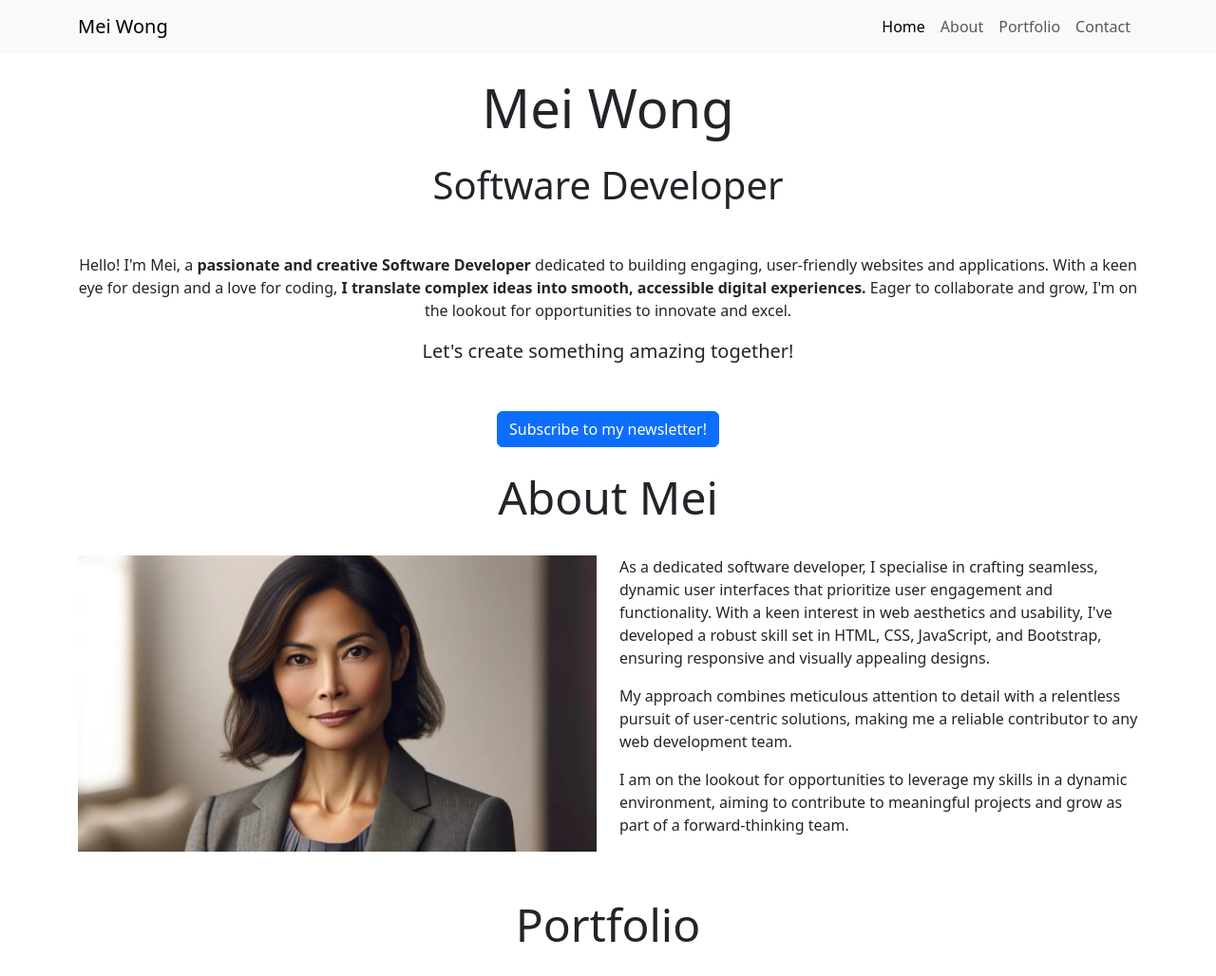
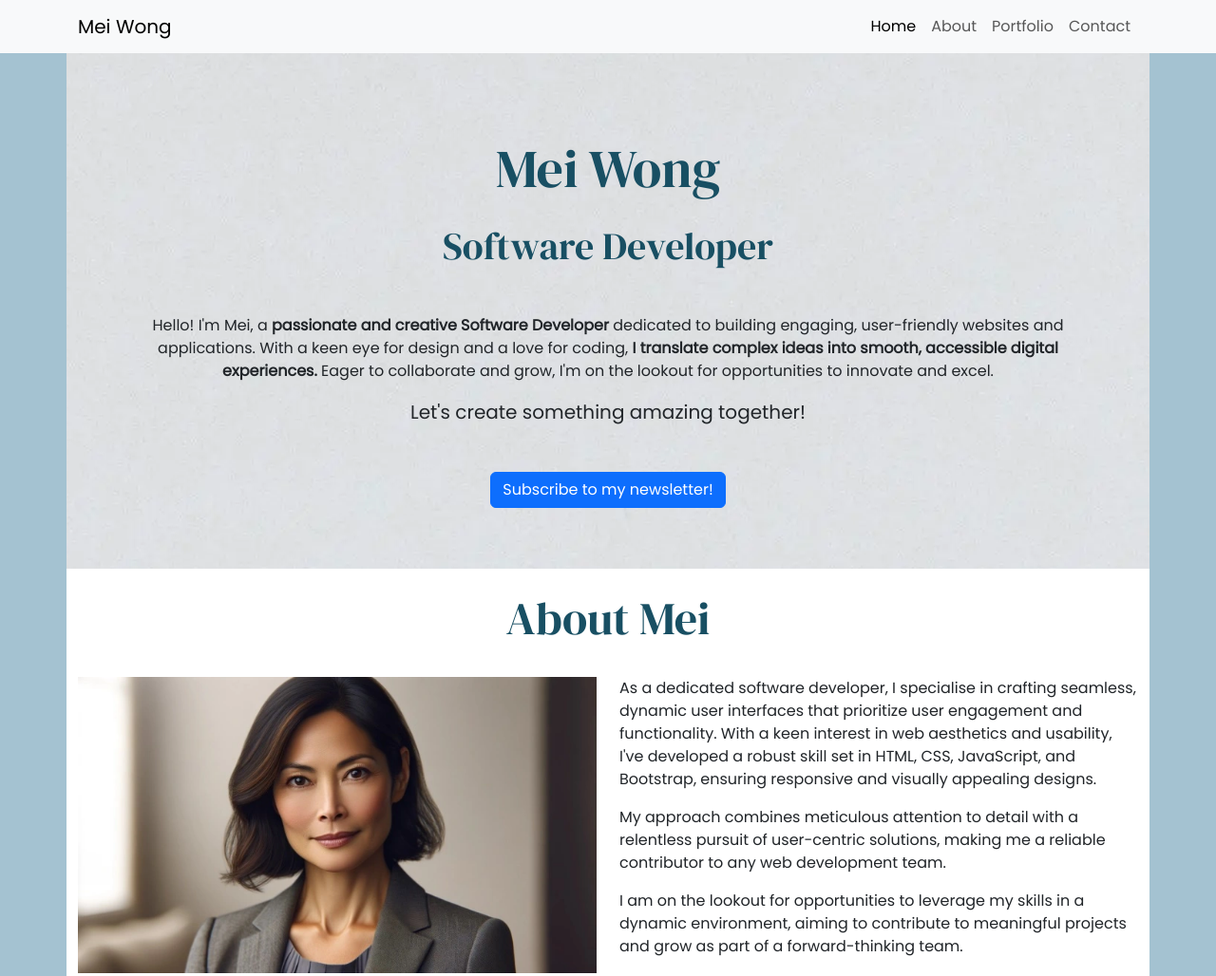
Before and after one commit to krisjowen/bootstrap-portfolio, a plain HTML site: page index.html in a window 1280 px wide. Shown: the top 1028 px of the page at 95% size. Drawn offline with nearby package versions, Linux system fonts and the light colour scheme.

Commit message:
Custom CSS colors and fonts added

```diff
--- /dev/null
+++ b/assets/css/style.css
@@ -0,0 +1,50 @@
+/*
+    #a4c2d1; egg blue
+    #dbdcde; light grey
+    #1f7798; mid-blue
+    #184f63; dark-blue
+*/
+
+/* global styles */
+
+@import url('https://fonts.googleapis.com/css2?family=DM+Serif+Display:ital@0;1&family=Poppins&display=swap');
+
+body {
+    font-family: "Poppins", sans-serif;
+    background-color: #a4c2d1 /* egg blue */;
+}
+
+h1,
+h2 {
+    font-family: "DM Serif Display", sans-serif;
+    color: #184f63 /* dark blue */;
+}
+
+/* Header Section */
+
+#hero {
+    background-image: url('/assets/images/background.webp');
+    background-position: 50% 70%;
+    background-color: lightgray;
+    background-repeat: no-repeat;
+    min-height: 500px;
+    padding: 5% 7%;
+}
+
+/* About Section */
+
+#about {
+    background-color: white;
+}
+
+/* Portfolio Section */
+
+#portfolio {
+    background-color: #dbdcde /* light grey */;
+}
+
+/* Contact Section */
+
+#contact {
+    background-color: white;
+}
--- a/index.html
+++ b/index.html
@@ -8,6 +8,8 @@
     <!-- Bootstrap CSS Link -->
     <link href="https://cdn.jsdelivr.net/npm/bootstrap@5.3.3/dist/css/bootstrap.min.css" rel="stylesheet"
         integrity="sha384-QWTKZyjpPEjISv5WaRU9OFeRpok6YctnYmDr5pNlyT2bRjXh0JMhjY6hW+ALEwIH" crossorigin="anonymous">
+    <!-- Custom CSS Stylesheet -->
+    <link href="assets/css/style.css" rel="stylesheet">
 </head>
 
 <body>
```
Also changed, not shown: assets/images/background.webp (added).
